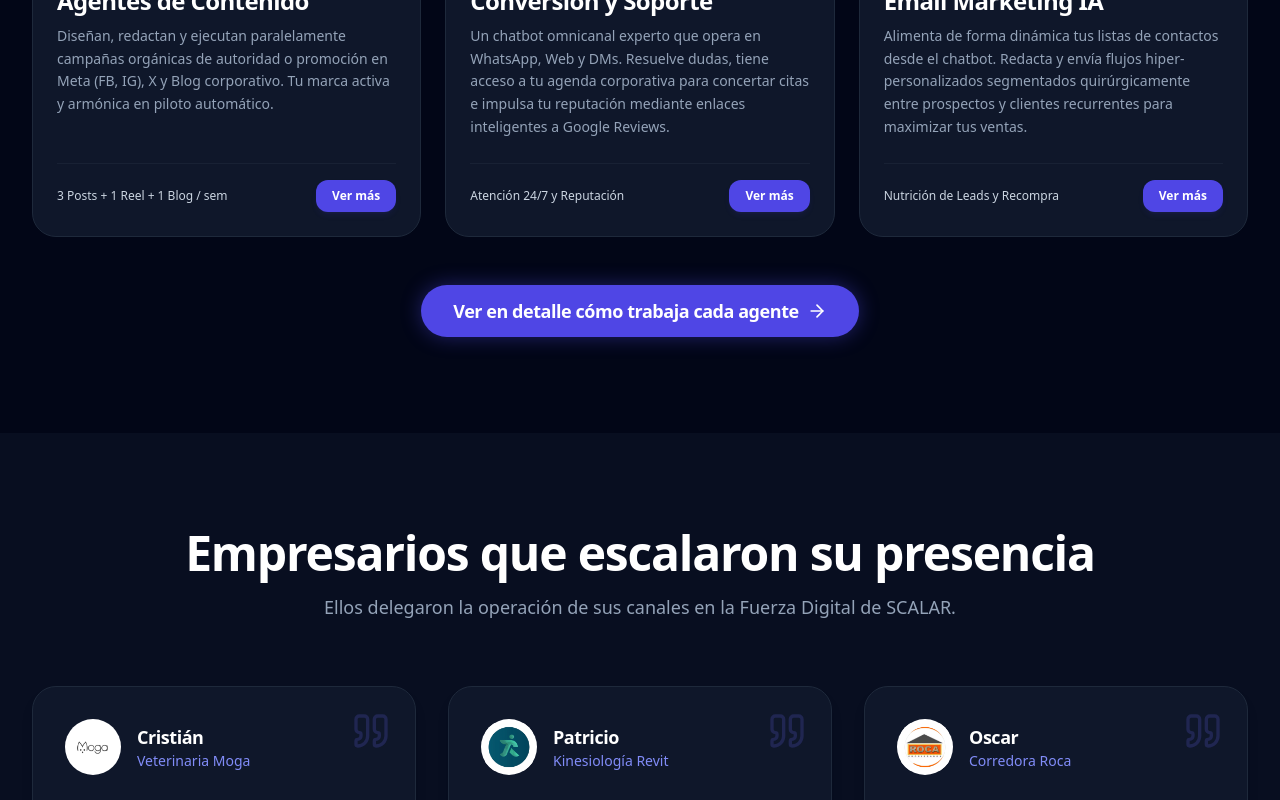
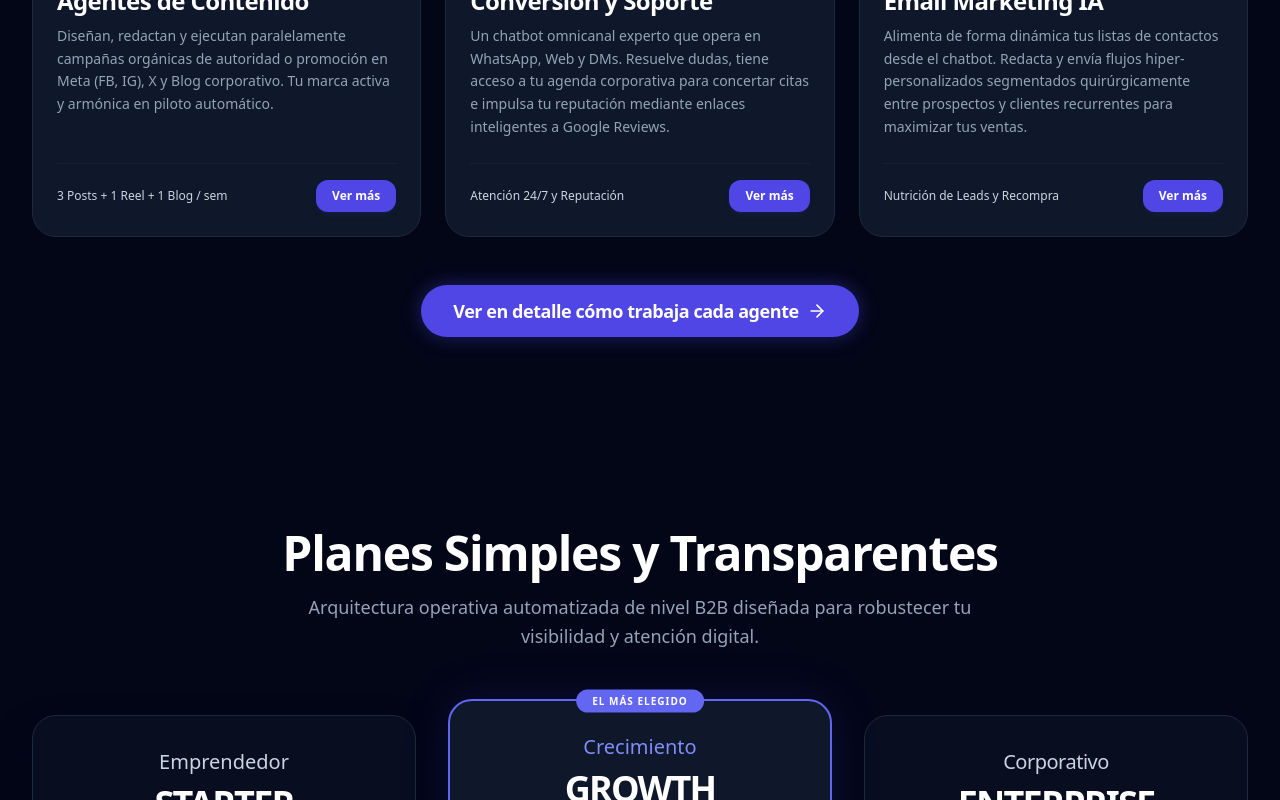
Before and after one commit to contacto93/scalar-web, a React (Vite) app: page / in a window 1280 px wide. Shown: the part 2000-2800 px from the top of the page. Built offline with nearby package versions, Linux system fonts and the light colour scheme.

Commit message:
fix: imagenes acerca de nosotros

```diff
--- a/src/App.jsx
+++ b/src/App.jsx
@@ -100,7 +100,7 @@ const AgentsDetail = ({ navigateAndScroll }) => {
                ],
                standard: [
                    { icon: Share2, title: "Distribución Multicanal Sincronizada", desc: "Posteos paralelos y armónicos en Instagram, Facebook, X (Twitter) y tu Blog corporativo." },
-                   { icon: Video, title: "Reels Pro de Alta Fidelidad (Avatar AI)", desc: "Videos cinematográficos semanales con tu avatar hiperrealista personalizado, ideal para alcance y anuncios." },
+                   { icon: Video, title: "Reels Pro de Alta Fidelidad (Avatar AI)", desc: "Videos cinematográficos semanales con tu avatar hiperrealista personalizado, ideal para alcance and anuncios." },
                    { icon: SearchCode, title: "Optimización SEO Avanzada", desc: "Estructuración de textos y metadatos para rankear orgánicamente en los buscadores principales." },
                    { icon: FileText, title: "Estrategia Semanal Cerrada", desc: "Garantiza un flujo de 3 Posts (Imagen + Copy fluido), 1 Reel premium y 1 Blog de autoridad por semana." }
                ],
@@ -262,7 +262,7 @@ const AboutUs = ({ navigateAndScroll }) => (
          <div className="grid md:grid-cols-12 gap-10 items-center text-white">
            <div className="md:col-span-5 flex justify-center order-2 md:order-1">
              <div className="w-full max-w-sm h-80 rounded-2xl bg-slate-800 flex items-center justify-center border-4 border-fuchsia-700/40 shadow-2xl shadow-fuchsia-900/40 overflow-hidden relative">
-               {/* CORRECCIÓN: Quitados los estilos del fallback que ocultaban la foto real */}
+               {/* CORRECCIÓN: Etiqueta img limpia para que no sea interceptada erróneamente */}
                <img src="/pablo-navarro.png" alt="Pablo Navarro" className="w-full h-full object-cover" />
              </div>
            </div>
@@ -289,7 +289,7 @@ const AboutUs = ({ navigateAndScroll }) => (
            </div>
            <div className="md:col-span-5 flex justify-center text-violet-400">
              <div className="w-full max-w-sm h-80 rounded-2xl bg-slate-800 flex items-center justify-center border-4 border-violet-700/40 shadow-2xl shadow-violet-900/40 overflow-hidden relative">
-               {/* CORRECCIÓN: Quitados los estilos del fallback que ocultaban la foto real */}
+               {/* CORRECCIÓN: Etiqueta img limpia para que no sea interceptada erróneamente */}
                <img src="/francisco-navarro.png" alt="Francisco Navarro" className="w-full h-full object-cover" />
              </div>
            </div>
@@ -345,7 +345,7 @@ const HomeContent = ({ scrollToSection, navigateAndScroll }) => {
        img: "/agente-contenido.png",
        badge: "3 Posts + 1 Reel + 1 Blog / sem",
        icon: <PenTool className="w-5 h-5 text-indigo-400" />,
-       position: "object-top" /* <-- CORRECCIÓN: object-top para bajar la foto del agente 1 */
+       position: "object-top" /* <-- CORRECCIÓN: Enfoca la parte superior de la imagen para que no se corte la cabeza */
    },
    {
        id: 'omnicanal',
@@ -354,7 +354,7 @@ const HomeContent = ({ scrollToSection, navigateAndScroll }) => {
        img: "/agente-soporte.png",
        badge: "Atención 24/7 y Reputación",
        icon: <MessagesSquare className="w-5 h-5 text-purple-400" />,
-       position: "object-[center_15%]" /* <-- CORRECCIÓN: Ajuste de posición fino para bajar el agente 2 */
+       position: "object-[center_22%]" /* <-- CORRECCIÓN: Ajuste de posición preciso para que encuadre perfectamente abajo */
    },
    {
        id: 'email',
@@ -454,7 +454,7 @@ const HomeContent = ({ scrollToSection, navigateAndScroll }) => {
                    <img
                      src={agent.img}
                      alt={agent.title}
-                     className={`w-full h-full object-cover ${agent.position} transition-transform duration-500 group-hover:scale-105`} /* <-- CORRECCIÓN: Inyección del alineamiento dinámico */
+                     className={`w-full h-full object-cover ${agent.position} transition-transform duration-500 group-hover:scale-105`}
                      onError={(e) => { e.target.style.display = 'none'; }}
                    />
 
@@ -493,35 +493,6 @@ const HomeContent = ({ scrollToSection, navigateAndScroll }) => {
 
            <div className="text-center mt-12">
                <button onClick={() => navigateAndScroll('agents', 'agents-hero')} className="group bg-indigo-600 hover:bg-indigo-500 text-white px-8 py-3 rounded-full font-bold text-lg transition-all flex items-center justify-center mx-auto shadow-[0_0_20px_rgba(79,70,229,0.4)] cursor-pointer tracking-tight border-none">Ver en detalle cómo trabaja cada agente<ArrowRight className="ml-2 w-5 h-5 group-hover:translate-x-1 transition-transform" /></button>
-           </div>
-         </div>
-       </section>
-
-       {/* --- SECCIÓN TESTIMONIOS --- */}
-       <section id="testimonios" className="py-24 bg-slate-900/50 relative overflow-hidden text-white text-center">
-         <div className="max-w-7xl mx-auto px-4 sm:px-6 lg:px-8">
-           <div className="text-center mb-16 text-white">
-               <h2 className="text-3xl md:text-5xl font-bold mb-4 tracking-tight">Empresarios que escalaron su presencia</h2>
-               <p className="text-slate-400 max-w-2xl mx-auto text-lg leading-relaxed">Ellos delegaron la operación de sus canales en la Fuerza Digital de SCALAR.</p>
-           </div>
-           <div className="grid md:grid-cols-3 gap-8 text-left">
-             {[
-               { name: "Cristián", corp: "Veterinaria Moga", img: "/moga.png", text: "Antes perdíamos citas por no contestar el teléfono a tiempo. Ahora la agenda se llena sola y yo me dedico 100% a los animales." },
-               { name: "Patricio", corp: "Kinesiología Revit", img: "/revit.png", text: "Teníamos serias fugas de leads en los mensajes directos de Instagram y WhatsApp. El asistente omnicanal de SCALAR centralizó las respuestas al instante, agendó las citas y disparó nuestras reseñas positivas en Google Reviews de forma masiva." },
-               { name: "Oscar", corp: "Corredora Roca", img: "/roca.png", text: "En el rubro inmobiliario la velocidad es todo. Mis agentes responden a interesados en segundos, 24/7, y me dejan la reunión lista. Hemos duplicado las captaciones sin contratar más personal." }
-             ].map((test, i) => (
-               <div key={i} className="bg-slate-900 p-8 rounded-3xl border border-slate-800 relative shadow-lg">
-                 <Quote className="w-10 h-10 text-indigo-500/20 absolute top-6 right-6" />
-                 <div className="flex items-center gap-4 mb-6">
-                   <div className="w-14 h-14 rounded-full bg-white overflow-hidden p-1"><img src={test.img} alt={test.corp} className="w-full h-full object-contain" /></div>
-                   <div>
-                       <h4 className="font-bold text-white text-lg tracking-tight">{test.name}</h4>
-                       <p className="text-sm text-indigo-400 font-normal">{test.corp}</p>
-                   </div>
-                 </div>
-                 <p className="text-slate-300 text-sm italic leading-relaxed">"{test.text}"</p>
-               </div>
-             ))}
            </div>
          </div>
        </section>
```
